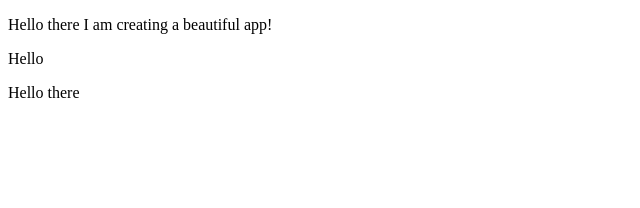
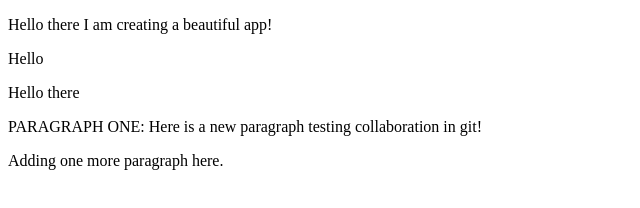
Before and after one commit to hjwatson6/class-test, a plain HTML site: page index.html in a window 1280 px wide. Shown: the whole page, without its empty margins (0-640 px from the left). Drawn offline with Linux system fonts and the light colour scheme.

Commit message:
added two paragraphs to the bottom of the existing text

```diff
--- a/index.html
+++ b/index.html
@@ -11,5 +11,7 @@
         <p>Hello</p>
         <p>Hello there</p>
     </nav>
+    <p>PARAGRAPH ONE: Here is a new paragraph testing collaboration in git!</p>
+    <p>Adding one more paragraph here.</p>
 </body>
 </html>
```
